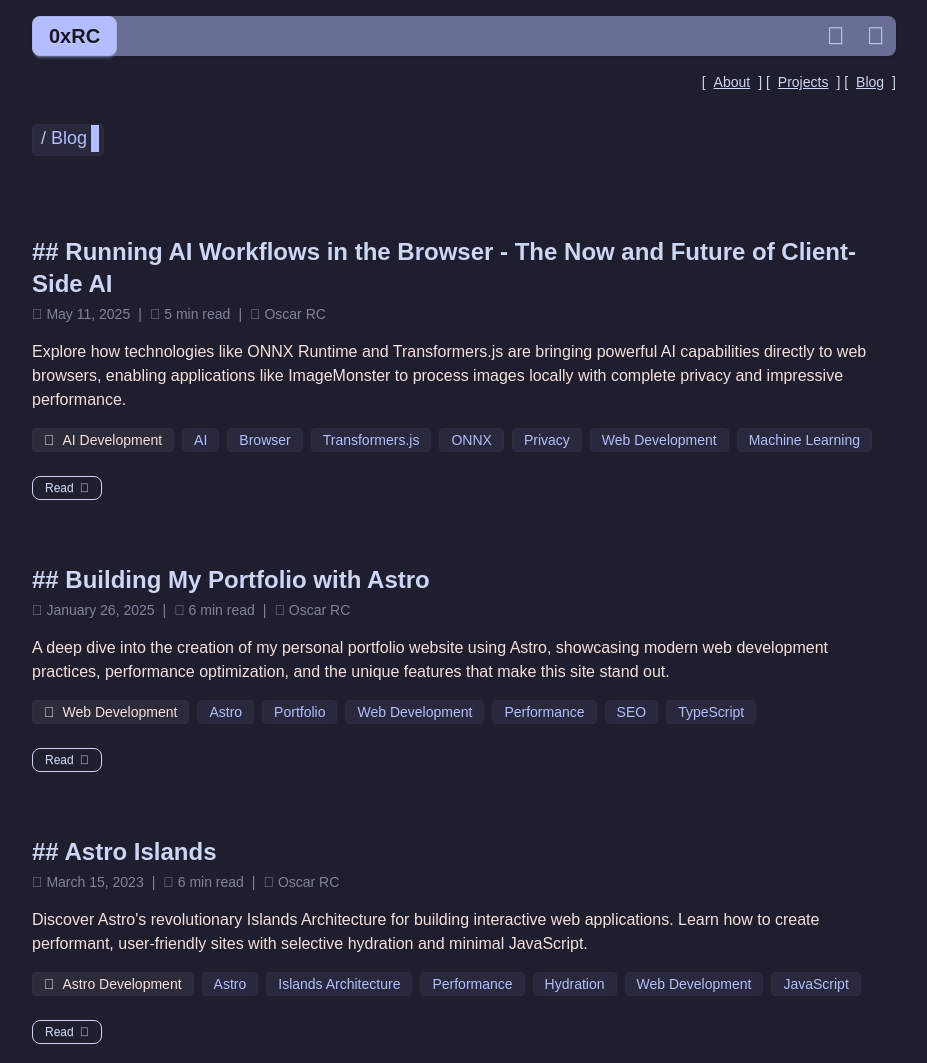
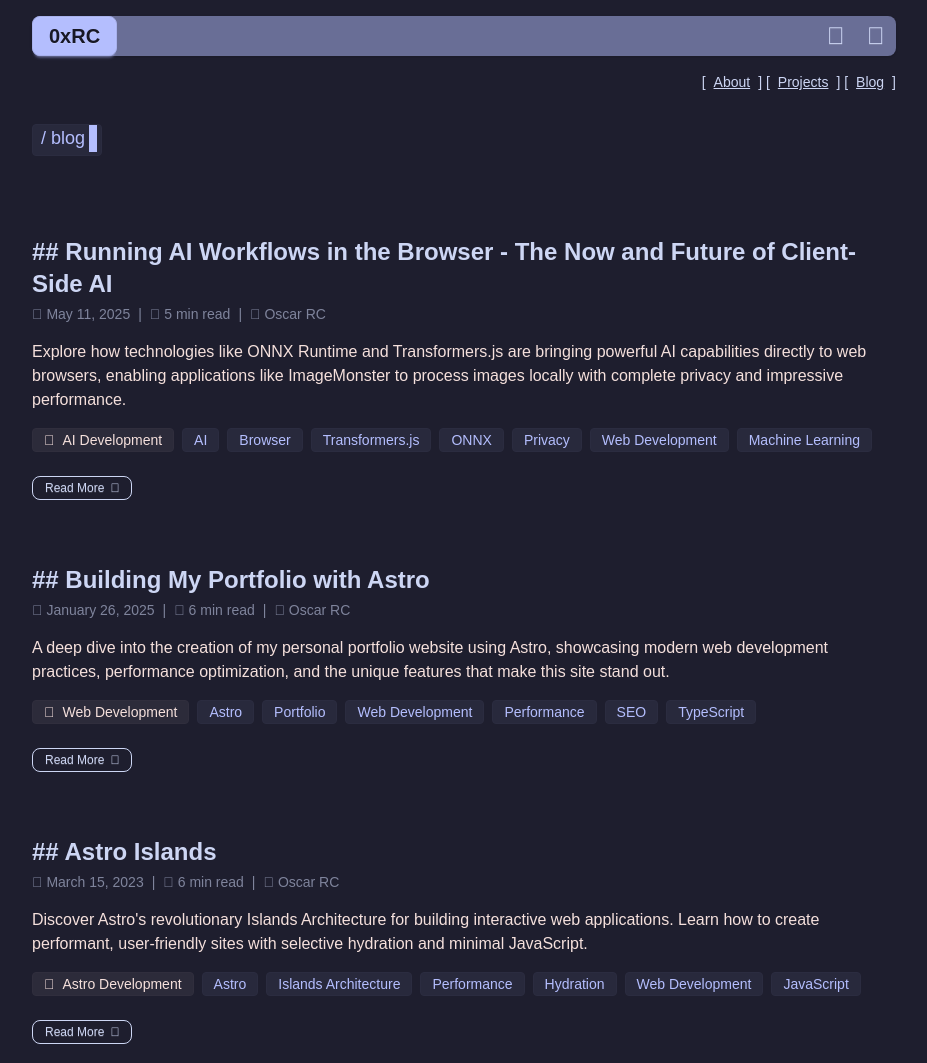
Before and after one commit to oscarrc/oscarrc.github.io, an Astro site: page /blog in a window 1280 px wide. Shown: the top 1063 px of the page, without its empty margins (176-1103 px from the left). Built offline with nearby package versions, Linux system fonts and the light colour scheme; Astro itself is replaced by a stand-in of ours; some packages are replaced by stand-ins of ours; a web font is replaced by a local one.

Commit message:
[fix]: breadcrumb styling and unused code in cards

```diff
--- a/src/components/Breadcrumbs.astro
+++ b/src/components/Breadcrumbs.astro
@@ -16,17 +16,17 @@ const crumbs = currentPath
     <div class="badge badge-soft badge-primary badge-xl text-left px-1 justify-start items-start">
       <Typewritter length={currentPath.length}>
         <div class="p-0 overflow-hidden">
-          <ul class="path flex gap-1">
+          <ul class="path flex">
             {crumbs.map((crumb, index) => (
               <li>
                 {index < crumbs.length - 1 ? (
                   [
-                    <a class="capitalize" href={crumb.path}>
+                    <a href={crumb.path}>
                       {crumb.name}
                     </a>,
                   ]
                 ) : (
-                  <span class="capitalize">{crumb.name}</span>
+                  <span>{crumb.name}</span>
                 )}
               </li>
             ))}
--- a/src/components/PostCard.astro
+++ b/src/components/PostCard.astro
@@ -24,8 +24,7 @@ const date = new Date(post.data.published).toLocaleDateString("en-US", {
   day: "numeric",
 });
 
-const samePage = Astro.url.pathname === `/posts/${post.id}`;
-const articleLink = samePage ? `#${post.id}` : `/posts/${post.id}`;
+const articleLink = `/posts/${post.id}`;
 ---
 
 <article class="w-full flex flex-col gap-4 py-4">
@@ -76,7 +75,7 @@ const articleLink = samePage ? `#${post.id}` : `/posts/${post.id}`;
   }
   <div class="flex gap-2 mt-2">
     <a class="btn btn-outline btn-sm" href={articleLink}>
-      Read
+      Read More
       <Icon name="chevronRight" />
     </a>
   </div>
--- a/src/components/ProjectCard.astro
+++ b/src/components/ProjectCard.astro
@@ -25,8 +25,7 @@ const date = new Date(project.data.published).toLocaleDateString("en-US", {
   day: "numeric",
 });
 
-const samePage = Astro.url.pathname === `/projects/${project.id}`;
-const articleLink = samePage ? `#${project.id}` : `/projects/${project.id}`;
+const articleLink = `/projects/${project.id}`;
 ---
 
 <article class="w-full flex flex-col gap-4 py-4">
@@ -121,7 +120,7 @@ const articleLink = samePage ? `#${project.id}` : `/projects/${project.id}`;
     </div>
 
     <a class="btn btn-outline btn-sm" href={articleLink}>
-      {samePage ? "Continue" : "Read"}
+      Read More
       <Icon name="chevronRight" />
     </a>
   </div>
```
